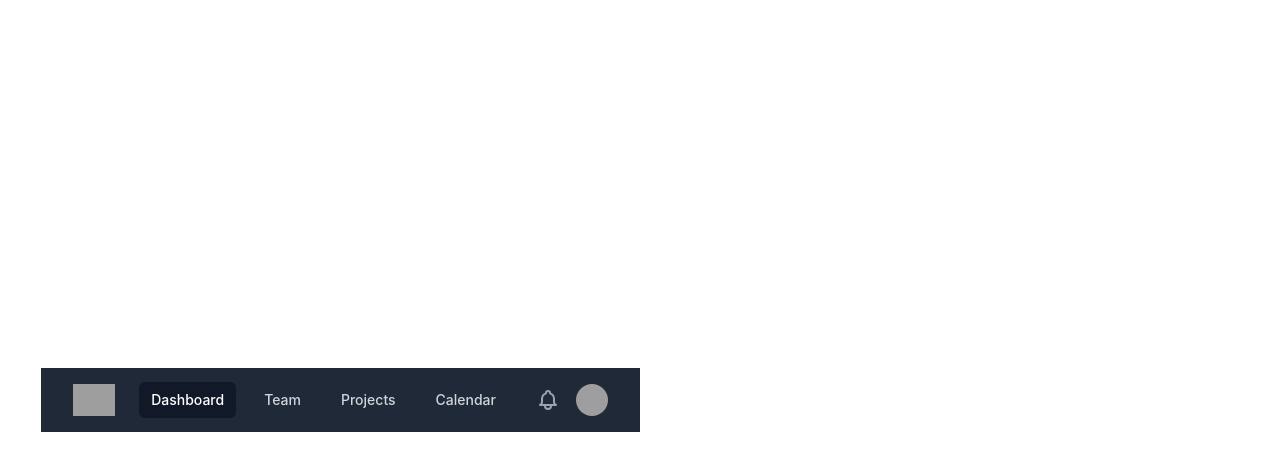
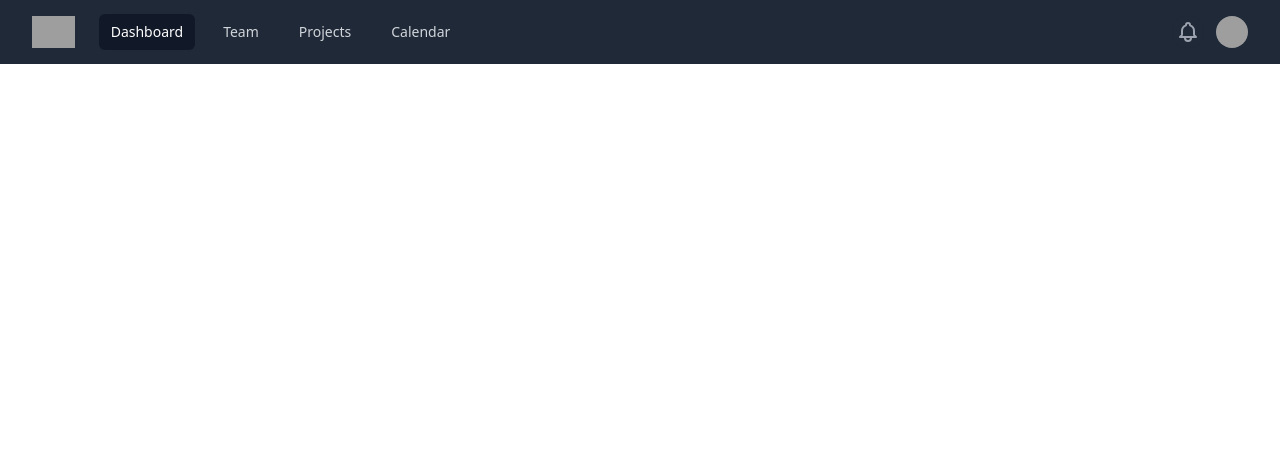
Before and after one commit to LeronArenwino/leronarenwino_page, a Vue app: page / in a window 1280 px wide. Shown: the top 470 px of the page. Built offline with nearby package versions, Linux system fonts and the light colour scheme; grey boxes are pictures that could not be loaded.

Commit message:
:zap: Remove useless code

```diff
--- a/src/assets/base.css
+++ /dev/null
@@ -1,74 +0,0 @@
-/* color palette from <https://github.com/vuejs/theme> */
-:root {
-  --vt-c-white: #ffffff;
-  --vt-c-white-soft: #f8f8f8;
-  --vt-c-white-mute: #f2f2f2;
-
-  --vt-c-black: #181818;
-  --vt-c-black-soft: #222222;
-  --vt-c-black-mute: #282828;
-
-  --vt-c-indigo: #2c3e50;
-
-  --vt-c-divider-light-1: rgba(60, 60, 60, 0.29);
-  --vt-c-divider-light-2: rgba(60, 60, 60, 0.12);
-  --vt-c-divider-dark-1: rgba(84, 84, 84, 0.65);
-  --vt-c-divider-dark-2: rgba(84, 84, 84, 0.48);
-
-  --vt-c-text-light-1: var(--vt-c-indigo);
-  --vt-c-text-light-2: rgba(60, 60, 60, 0.66);
-  --vt-c-text-dark-1: var(--vt-c-white);
-  --vt-c-text-dark-2: rgba(235, 235, 235, 0.64);
-}
-
-/* semantic color variables for this project */
-:root {
-  --color-background: var(--vt-c-white);
-  --color-background-soft: var(--vt-c-white-soft);
-  --color-background-mute: var(--vt-c-white-mute);
-
-  --color-border: var(--vt-c-divider-light-2);
-  --color-border-hover: var(--vt-c-divider-light-1);
-
-  --color-heading: var(--vt-c-text-light-1);
-  --color-text: var(--vt-c-text-light-1);
-
-  --section-gap: 160px;
-}
-
-@media (prefers-color-scheme: dark) {
-  :root {
-    --color-background: var(--vt-c-black);
-    --color-background-soft: var(--vt-c-black-soft);
-    --color-background-mute: var(--vt-c-black-mute);
-
-    --color-border: var(--vt-c-divider-dark-2);
-    --color-border-hover: var(--vt-c-divider-dark-1);
-
-    --color-heading: var(--vt-c-text-dark-1);
-    --color-text: var(--vt-c-text-dark-2);
-  }
-}
-
-*,
-*::before,
-*::after {
-  box-sizing: border-box;
-  margin: 0;
-  position: relative;
-  font-weight: normal;
-}
-
-body {
-  min-height: 100vh;
-  color: var(--color-text);
-  background: var(--color-background);
-  transition: color 0.5s, background-color 0.5s;
-  line-height: 1.6;
-  font-family: Inter, -apple-system, BlinkMacSystemFont, 'Segoe UI', Roboto, Oxygen, Ubuntu,
-    Cantarell, 'Fira Sans', 'Droid Sans', 'Helvetica Neue', sans-serif;
-  font-size: 15px;
-  text-rendering: optimizeLegibility;
-  -webkit-font-smoothing: antialiased;
-  -moz-osx-font-smoothing: grayscale;
-}
--- a/src/assets/main.css
+++ /dev/null
@@ -1,35 +0,0 @@
-@import "./base.css";
-
-#app {
-  max-width: 1280px;
-  margin: 0 auto;
-  padding: 2rem;
-
-  font-weight: normal;
-}
-
-a,
-.green {
-  text-decoration: none;
-  color: hsla(160, 100%, 37%, 1);
-  transition: 0.4s;
-}
-
-@media (hover: hover) {
-  a:hover {
-    background-color: hsla(160, 100%, 37%, 0.2);
-  }
-}
-
-@media (min-width: 1024px) {
-  body {
-    display: flex;
-    place-items: center;
-  }
-
-  #app {
-    display: grid;
-    grid-template-columns: 1fr 1fr;
-    padding: 0 2rem;
-  }
-}
--- a/src/main.js
+++ b/src/main.js
@@ -2,8 +2,6 @@ import { createApp } from "vue";
 import App from "./App.vue";
 import router from "./router";
 import "./index.css";
-
-import "./assets/main.css";
 
 const app = createApp(App);
 
```
Also changed, not shown: src/assets/logo.svg (added).
